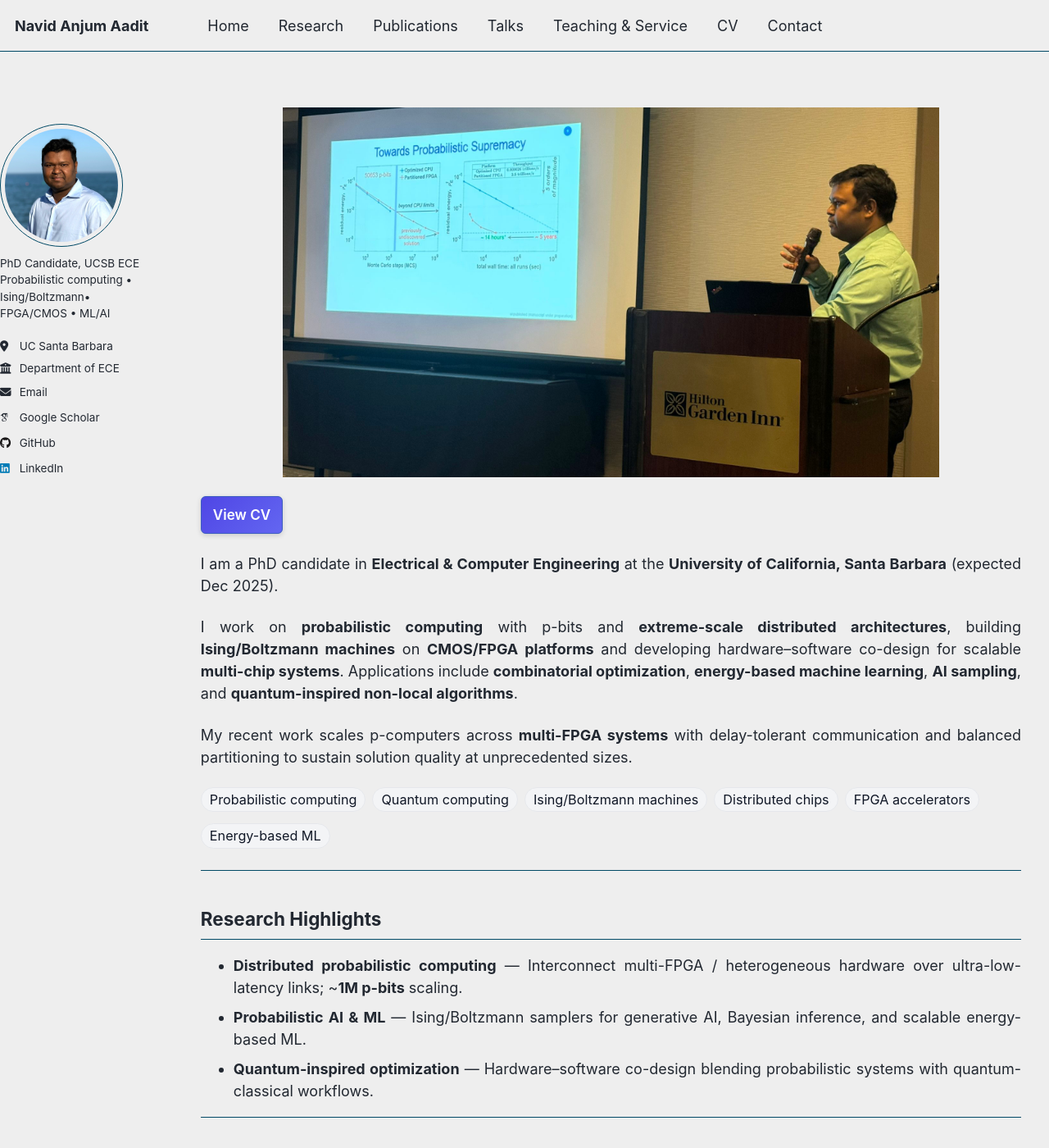
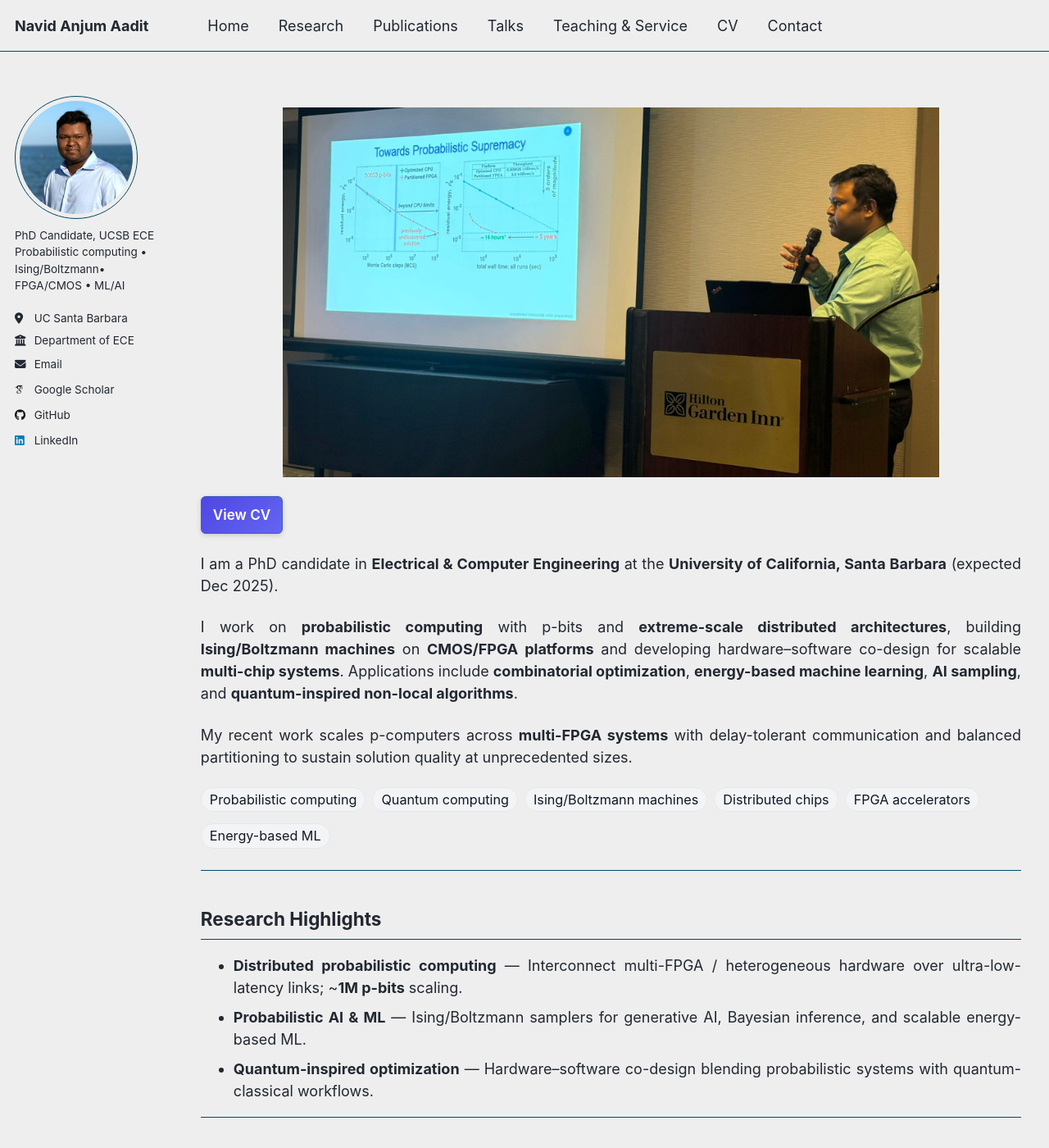
Before and after one commit to navidaadit/navidaadit.github.io, a Jekyll site: the page built from _pages/about.md, in a window 1280 px wide and 1400 px high. Shown: the whole window at 82% size. Built offline with Jekyll 4.4.1, drawn with Linux system fonts in a browser that asks for light colours; some web fonts are replaced.

Commit message:
Update _custom.scss

```diff
--- a/_sass/_custom.scss
+++ b/_sass/_custom.scss
@@ -377,7 +377,7 @@
     left: auto !important;
     top: calc(100% + 8px) !important;
     min-width: 220px !important;
-    max-width: calc(100vw - 32px) !important; /* safe mobile gutter */
+    max-width: calc(90vw - 32px) !important; /* safe mobile gutter */
     z-index: 3000 !important;
     background: #fff !important;
     border: 1px solid #e5e7eb !important;
@@ -393,28 +393,3 @@
     text-align: left !important;
   }
 }
-
-/* ===== Sidebar lane without huge gap (iPad/desktop) ===== */
-:root{
-  --sidebar-w: 200px;   /* actual sidebar width */
-  --sidebar-gap: 18px;  /* small gutter between sidebar and content */
-}
-
-@media (min-width:1024px){
-  /* Keep sidebar fixed and predictable */
-  .sidebar{
-    position: fixed !important;
-    top: var(--masthead-height, 70px) !important;
-    left: 0 !important;
-    width: var(--sidebar-w) !important;
-    float: none !important;        /* prevents main from dropping underneath */
-    z-index: 10;
-  }
-
-  /* Shift ONLY the content wrapper, not multiple containers */
-  .initial-content{
-    margin-left: calc(var(--sidebar-w) + var(--sidebar-gap)) !important;
-  }
-}
-
-/* If you previously set margin-left on #main or .page__inner, delete those rules. */
```
